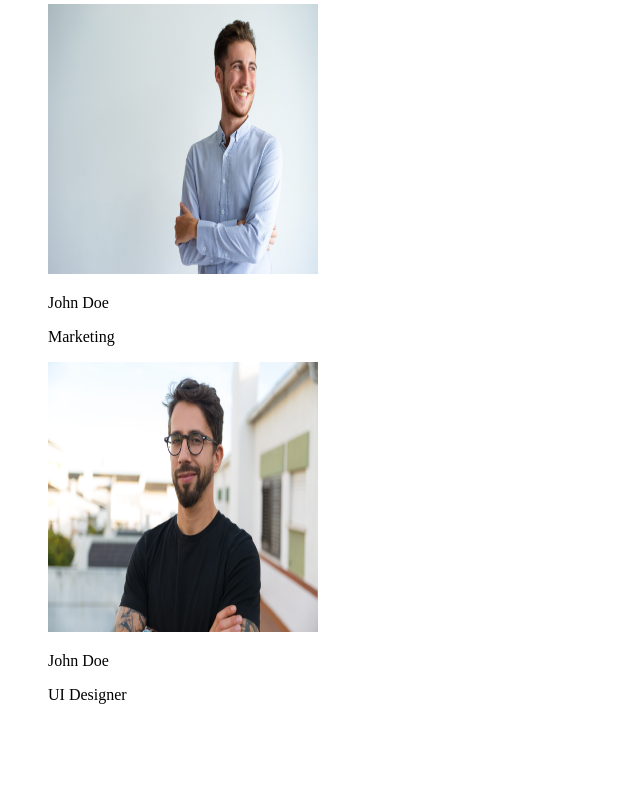
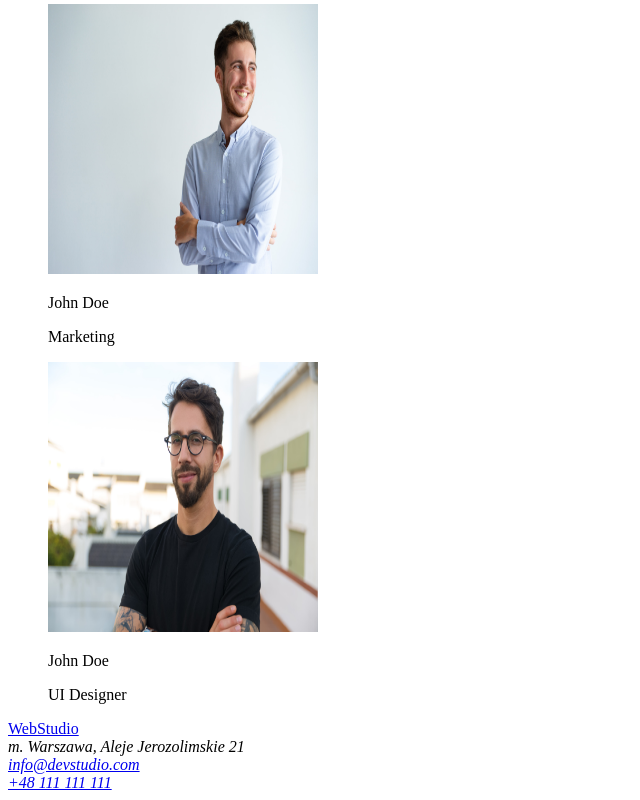
Before and after one commit to mykolakovalskyi/goit-markup-hw-01, a plain HTML site: page index.html in a window 1280 px wide. Shown: the part 1457-2257 px from the top of the page, without its empty margins (0-640 px from the left). Before the commit the page ends 2177 px from the top, so only its background shows below. Drawn offline with Linux system fonts and the light colour scheme.

Commit message:
footer added

```diff
--- a/index.html
+++ b/index.html
@@ -131,6 +131,13 @@
         </figure>
       </article>
     </main>
-    <footer></footer>
+    <footer>
+      <a href="/">WebStudio</a>
+      <address>
+        m. Warszawa, Aleje Jerozolimskie 21 <br />
+        <a href="mailto:info@devstudio.com">info@devstudio.com</a> <br />
+        <a href="tel:+48 111 111 111">+48 111 111 111</a>
+      </address>
+    </footer>
   </body>
 </html>
```
